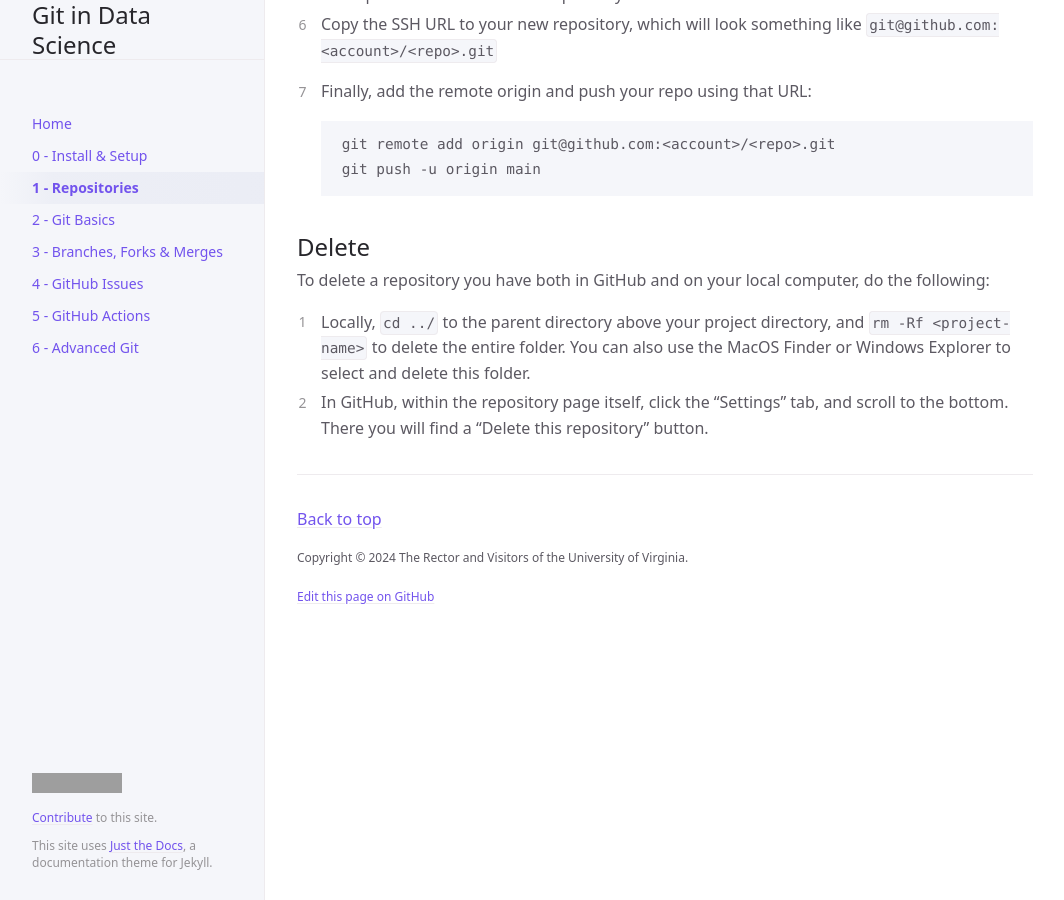
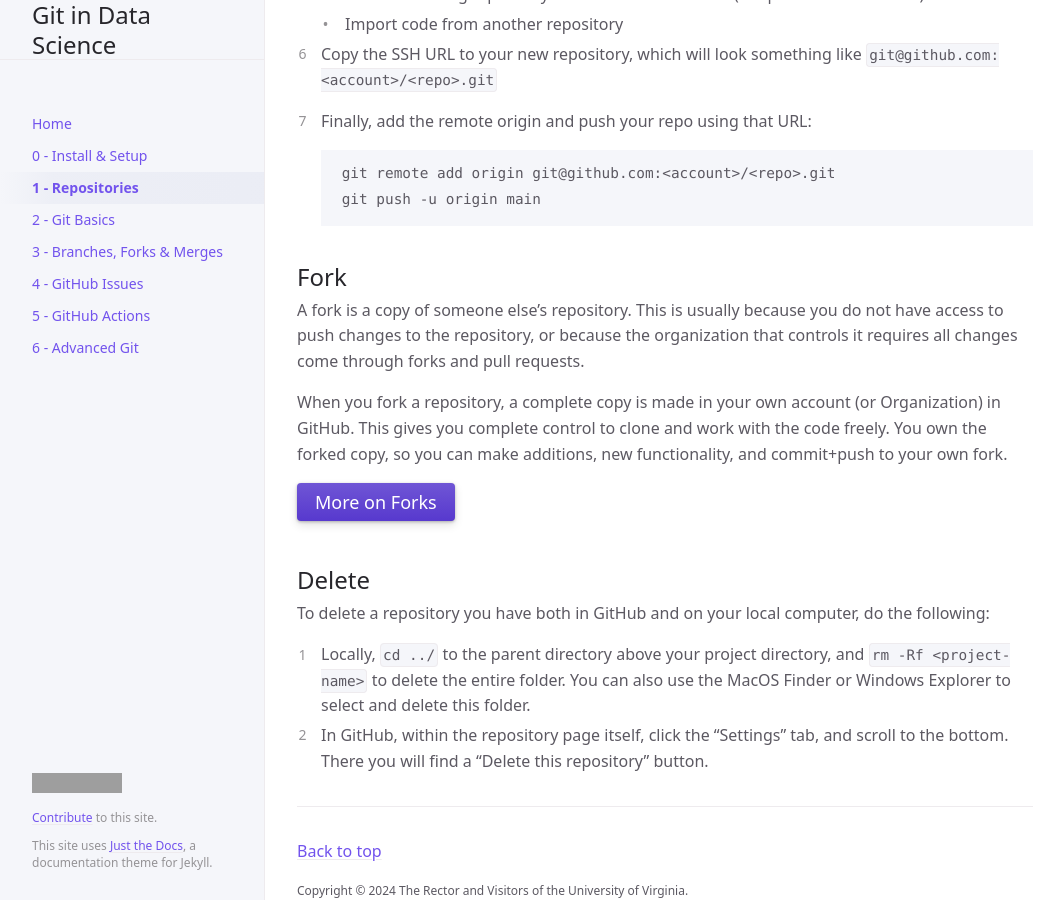
Before and after one commit to UVADS/git-basics, a Jekyll site: the page built from docs/creating-repositories.md, in a window 1280 px wide and 900 px high, scrolled down 2046 px. Shown: the whole window, without its empty margins (107-1171 px from the left). Built offline with Jekyll 4.4.1, drawn with Linux system fonts in a browser that asks for light colours; cached includes are drawn as plain includes; grey boxes are pictures that could not be loaded.

Commit message:
Forks here and there

````diff
--- a/docs/creating-repositories.md
+++ b/docs/creating-repositories.md
@@ -86,6 +86,14 @@ To initialize a local `git` repository and then connect it with GitHub:
     git push -u origin main
     ```
 
+## Fork
+
+A fork is a copy of someone else’s repository. This is usually because you do not have access to push changes to the repository, or because the organization that controls it requires all changes come through forks and pull requests.
+
+When you fork a repository, a complete copy is made in your own account (or Organization) in GitHub. This gives you complete control to clone and work with the code freely. You own the forked copy, so you can make additions, new functionality, and commit+push to your own fork.
+
+[More on Forks](docs/forks-branches/){: .btn .btn-primary .fs-5 .mb-4 .mb-md-0 .mr-2 }
+
 ## Delete
 
 To delete a repository you have both in GitHub and on your local computer, do the following:
````
